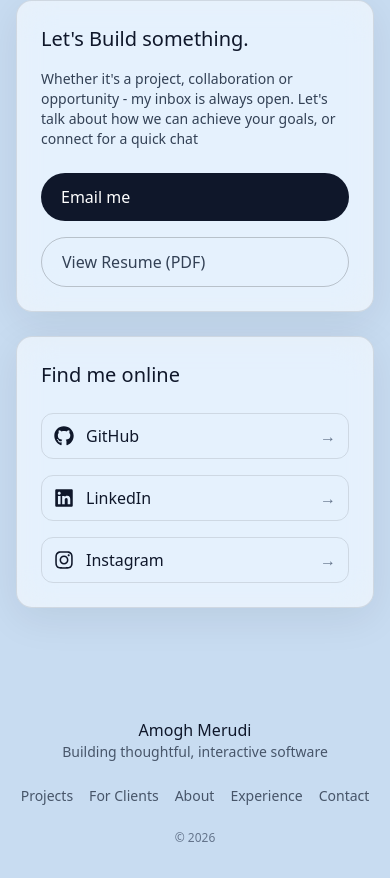
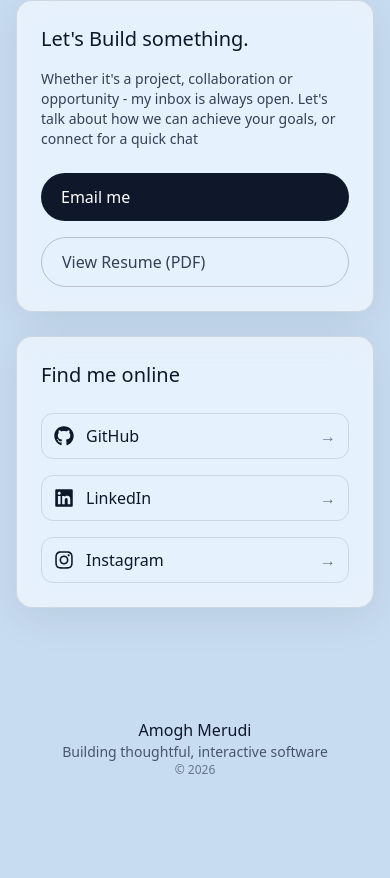
Before and after one commit to AmoghMerudi/my-website, a React (Vite) app: page / in a window 390 px wide. Shown: the part 8130-9008 px from the top of the page. After the commit the page ends 8940 px from the top, so only its background shows below. Built offline with nearby package versions, Linux system fonts and the light colour scheme.

Commit message:
footer optimized

```diff
--- a/src/components/Footer.tsx
+++ b/src/components/Footer.tsx
@@ -1,7 +1,7 @@
 export default function Footer() {
   return (
     <footer className="px-4 sm:px-6 py-8 sm:py-10 bg-transparent">
-      <div className="max-w-5xl mx-auto flex flex-col md:flex-row items-center justify-between gap-6">
+      <div className="max-w-5xl mx-auto flex flex-col md:flex-row items-center justify-between ">
 
         <div className="text-center md:text-left">
           <p className="text-base font-medium text-slate-900 dark:text-white">
@@ -12,7 +12,7 @@ export default function Footer() {
           </p>
         </div>
 
-        <nav className="flex flex-wrap items-center justify-center gap-4 md:gap-6 text-sm text-slate-600 dark:text-white/50">
+        {/* <nav className="flex flex-wrap items-center justify-center gap-4 md:gap-6 text-sm text-slate-600 dark:text-white/50">
           <a href="#projects" className="hover:text-slate-900 dark:hover:text-white transition">
             Projects
           </a>
@@ -28,7 +28,7 @@ export default function Footer() {
           <a href="#contact" className="hover:text-slate-900 dark:hover:text-white transition">
             Contact
           </a>
-        </nav>
+        </nav> */}
 
         <div className="text-xs text-slate-500 dark:text-white/30">
           © {new Date().getFullYear()}
```
